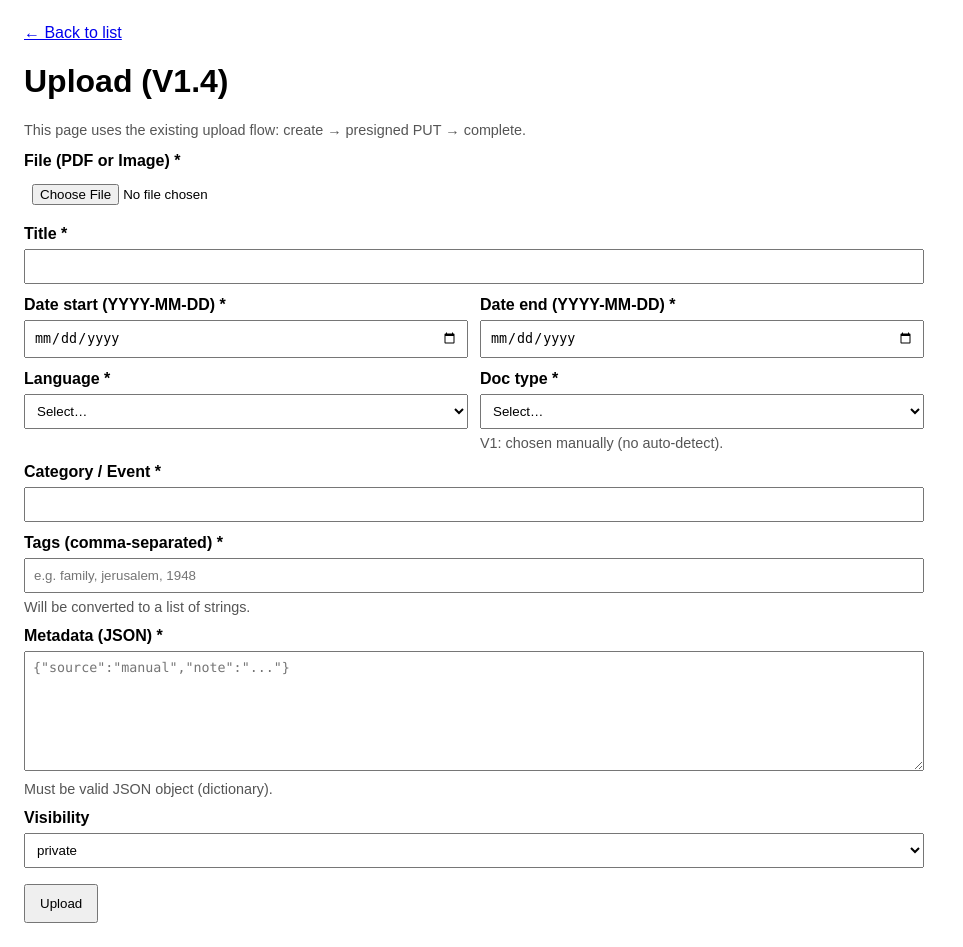
After one commit to Yael-Shi/VS_Archive, a Django app: template app/backend/documents/templates/documents/upload.html in a window 1280 px wide. The commit adds this page. Shown: the whole page, without its empty margins (0-963 px from the left). Run offline with Django 5.2, Linux system fonts and the light colour scheme; the template is opened without the code that fills it, so the values that code supplies are empty.

Commit message:
v1.4 upload doc from desktop
Signed-off-by: Yael Shifman <yael.080@gmail.com>

```diff
--- a/app/backend/documents/templates/documents/list.html
+++ b/app/backend/documents/templates/documents/list.html
@@ -114,6 +114,10 @@
     </tbody>
 </table>
 
+<div class="actions">
+  <a href="/api/ui/upload/">Upload new document</a>
+</div>
+
 <div class="pagination">
     {% if offset > 0 %}
         <a href="?q={{ q|urlencode }}&status={{ status|urlencode }}&visibility={{ visibility|urlencode }}&offset={{ prev_offset }}">
--- /dev/null
+++ b/app/backend/documents/templates/documents/upload.html
@@ -0,0 +1,270 @@
+<!doctype html>
+<html lang="en">
+<head>
+  <meta charset="utf-8" />
+  <title>Upload</title>
+  <style>
+    body { font-family: sans-serif; margin: 24px; max-width: 900px; }
+    label { display: block; margin-top: 12px; font-weight: 600; }
+    input, select, textarea { width: 100%; padding: 8px; margin-top: 6px; box-sizing: border-box; }
+    textarea { min-height: 120px; font-family: ui-monospace, SFMono-Regular, Menlo, Monaco, Consolas, "Liberation Mono", "Courier New", monospace; }
+    button { margin-top: 16px; padding: 10px 14px; }
+    .row { display: grid; grid-template-columns: 1fr 1fr; gap: 12px; }
+    .hint { color: #555; font-size: 0.9em; margin-top: 6px; }
+    .error { color: #b00020; margin-top: 12px; white-space: pre-wrap; }
+    .ok { color: #0a7a0a; margin-top: 12px; white-space: pre-wrap; }
+    .actions a { margin-right: 12px; }
+    .disabled { opacity: 0.6; pointer-events: none; }
+  </style>
+</head>
+<body>
+
+  <div class="actions">
+    <a href="/api/ui/documents/">← Back to list</a>
+  </div>
+
+  <h1>Upload (V1.4)</h1>
+
+  <p class="hint">
+    This page uses the existing upload flow: create → presigned PUT → complete.
+  </p>
+
+  <div id="msg" class=""></div>
+
+  <form id="uploadForm">
+    <label for="file">File (PDF or Image) *</label>
+    <input id="file" name="file" type="file" required />
+
+    <label for="title">Title *</label>
+    <input id="title" name="title" type="text" required />
+
+    <div class="row">
+      <div>
+        <label for="date_start">Date start (YYYY-MM-DD) *</label>
+        <input id="date_start" name="date_start" type="date" required />
+      </div>
+      <div>
+        <label for="date_end">Date end (YYYY-MM-DD) *</label>
+        <input id="date_end" name="date_end" type="date" required />
+      </div>
+    </div>
+
+    <div class="row">
+      <div>
+        <label for="language">Language *</label>
+        <select id="language" name="language" required>
+          <option value="" selected disabled>Select…</option>
+          <option value="he">he</option>
+          <option value="en">en</option>
+          <option value="ar">ar</option>
+          <option value="fr">fr</option>
+        </select>
+      </div>
+      <div>
+        <label for="doc_type">Doc type *</label>
+        <select id="doc_type" name="doc_type" required>
+          <option value="" selected disabled>Select…</option>
+          <option value="PDF">PDF</option>
+          <option value="IMAGE">IMAGE</option>
+        </select>
+        <div class="hint">V1: chosen manually (no auto-detect).</div>
+      </div>
+    </div>
+
+    <label for="category_event">Category / Event *</label>
+    <input id="category_event" name="category_event" type="text" required />
+
+    <label for="tags">Tags (comma-separated) *</label>
+    <input id="tags" name="tags" type="text" placeholder="e.g. family, jerusalem, 1948" required />
+    <div class="hint">Will be converted to a list of strings.</div>
+
+    <label for="metadata">Metadata (JSON) *</label>
+    <textarea id="metadata" name="metadata" required
+      placeholder='{"source":"manual","note":"..."}'></textarea>
+    <div class="hint">Must be valid JSON object (dictionary).</div>
+
+    <label for="visibility">Visibility</label>
+    <select id="visibility" name="visibility">
+      <option value="private" selected>private</option>
+      <option value="public">public</option>
+    </select>
+
+    <button id="submitBtn" type="submit">Upload</button>
+  </form>
+
+<script>
+  // Keep values on error: we do not reload the page; errors are shown inline.
+  const form = document.getElementById("uploadForm");
+  const msgEl = document.getElementById("msg");
+  const submitBtn = document.getElementById("submitBtn");
+
+  function setMessage(kind, text) {
+    msgEl.className = kind;
+    msgEl.textContent = text || "";
+  }
+
+  function parseTags(raw) {
+    // Convert "a, b, c" -> ["a","b","c"]
+    return (raw || "")
+      .split(",")
+      .map(s => s.trim())
+      .filter(Boolean);
+  }
+
+  function safeJsonParseObject(text) {
+    let obj;
+    try {
+      obj = JSON.parse(text);
+    } catch (e) {
+      throw new Error("metadata must be valid JSON");
+    }
+    if (obj === null || Array.isArray(obj) || typeof obj !== "object") {
+      throw new Error("metadata must be a JSON object (dictionary)");
+    }
+    return obj;
+  }
+
+  async function jsonFetch(url, options) {
+    const res = await fetch(url, options);
+    const text = await res.text();
+    let data = null;
+    try { data = JSON.parse(text); } catch (_) {}
+    if (!res.ok) {
+      // Prefer server-provided JSON error, fallback to text
+      const err = (data && (data.error || data.detail)) ? (data.error || data.detail) : text;
+      throw new Error(`HTTP ${res.status}: ${err}`);
+    }
+    return data;
+  }
+
+  form.addEventListener("submit", async (e) => {
+    e.preventDefault();
+    setMessage("", "");
+
+    const file = document.getElementById("file").files[0];
+    if (!file) {
+      setMessage("error", "File is required.");
+      return;
+    }
+
+    const title = document.getElementById("title").value.trim();
+    const date_start = document.getElementById("date_start").value;
+    const date_end = document.getElementById("date_end").value;
+    const language = document.getElementById("language").value;
+    const doc_type = document.getElementById("doc_type").value;
+    const category_event = document.getElementById("category_event").value.trim();
+    const tagsRaw = document.getElementById("tags").value;
+    const visibility = document.getElementById("visibility").value || "private";
+    const metadataText = document.getElementById("metadata").value;
+
+    if (!title || !date_start || !date_end || !language || !doc_type || !category_event) {
+      setMessage("error", "Please fill all required fields.");
+      return;
+    }
+
+    let metadata;
+    try {
+      metadata = safeJsonParseObject(metadataText);
+    } catch (err) {
+      setMessage("error", err.message);
+      return;
+    }
+
+    const tags = parseTags(tagsRaw);
+    if (tags.length === 0) {
+      setMessage("error", "tags must contain at least one value.");
+      return;
+    }
+
+    // Disable the button to prevent double submits
+    submitBtn.disabled = true;
+    submitBtn.classList.add("disabled");
+
+    try {
+      setMessage("ok", "Creating upload…");
+
+      // Step 1: create_upload (existing endpoint)
+      const createPayload = {
+        title,
+        date_start,
+        date_end,
+        language,
+        doc_type,
+        category_event,
+        tags,
+        metadata,
+        visibility,
+        original_name: file.name,
+        mime_type: file.type || "application/octet-stream",
+        size_bytes: file.size
+      };
+
+      const created = await jsonFetch("/api/uploads/create/", {
+        method: "POST",
+        headers: {"Content-Type": "application/json"},
+        body: JSON.stringify(createPayload)
+      });
+
+      const documentId = created.document_id;
+      const uploadUrl = created.upload_url;
+
+      if (!documentId || !uploadUrl) {
+        throw new Error("Create response missing document_id or upload_url");
+      }
+
+      setMessage("ok", `Uploading to S3… (document_id=${documentId})`);
+
+      // Step 2: presigned PUT to S3
+      const putRes = await fetch(uploadUrl, {
+        method: "PUT",
+        headers: {"Content-Type": createPayload.mime_type},
+        body: file
+      });
+
+      if (!putRes.ok) {
+        const putText = await putRes.text().catch(() => "");
+        throw new Error(`S3 PUT failed: HTTP ${putRes.status} ${putText}`);
+      }
+
+      setMessage("ok", "Finalizing upload…");
+
+      // Step 3: upload_complete (existing endpoint)
+      await jsonFetch(`/api/uploads/${documentId}/complete/`, {
+        method: "POST",
+        headers: {"Content-Type": "application/json"},
+        body: JSON.stringify({
+          success: true,
+          file_size: file.size,
+          file_mime: createPayload.mime_type
+        })
+      });
+
+      setMessage("ok", "Done. Redirecting…");
+
+      // Redirect to document detail page (inline view)
+      window.location.href = `/api/ui/documents/${documentId}/`;
+
+    } catch (err) {
+      // Keep values on the page; show error.
+      setMessage("error", String(err && err.message ? err.message : err));
+      submitBtn.disabled = false;
+      submitBtn.classList.remove("disabled");
+      return;
+    }
+  });
+
+  // Optional usability: if user selects a file and doc_type is empty, auto-suggest without enforcing.
+  document.getElementById("file").addEventListener("change", (e) => {
+    const f = e.target.files[0];
+    if (!f) return;
+    const docTypeEl = document.getElementById("doc_type");
+    if (docTypeEl.value) return;
+
+    const mt = (f.type || "").toLowerCase();
+    if (mt === "application/pdf") docTypeEl.value = "PDF";
+    else if (mt.startsWith("image/")) docTypeEl.value = "IMAGE";
+  });
+</script>
+
+</body>
+</html>
--- a/app/backend/documents/urls.py
+++ b/app/backend/documents/urls.py
@@ -7,4 +7,5 @@ urlpatterns = [
     path("documents/", views.documents_list_api, name="documents-list-api"),
     path("ui/documents/", views.documents_list_page, name="documents-list-page"),
     path("ui/documents/<int:doc_id>/", views.document_detail_page, name="documents-detail-page"),
+    path("ui/upload/", views.upload_page, name="upload-page"),
 ]
```
Also changed, not shown: app/backend/documents/views.py (+8 -0 lines).
